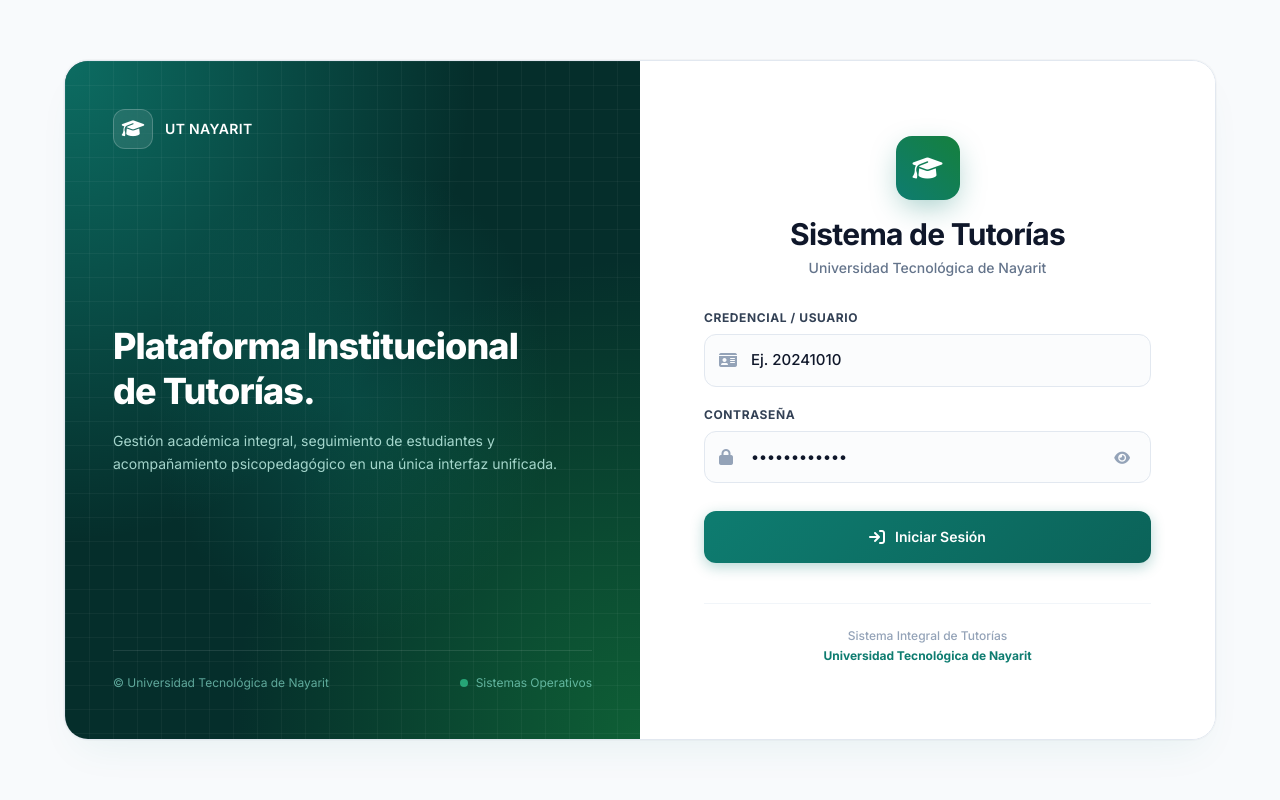
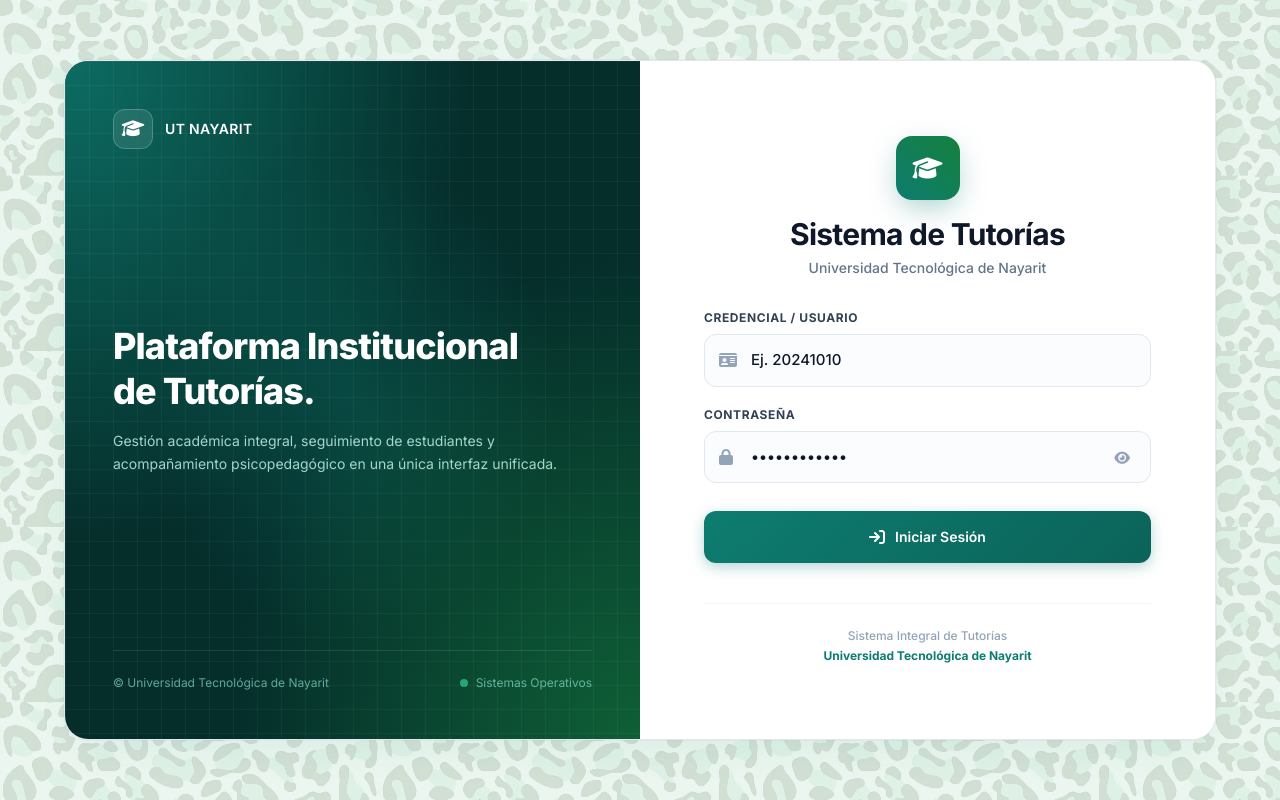
Before and after one commit to Ing-Segundo/sistema_tutorias, a Flask app: page / in a window 1280 px wide. Run offline with Flask 3, Linux system fonts and the light colour scheme; some libraries are stand-ins or nearby versions.

Commit message:
Update login.html

```diff
--- a/templates/login.html
+++ b/templates/login.html
@@ -1,5 +1,5 @@
 <!DOCTYPE html>
-<html lang="es" data-theme="light" class="h-full scroll-smooth">
+<html lang="es" data-theme="light" class="h-full scroll-smooth bg-[#EAF2ED]">
 <head>
     <meta charset="UTF-8" />
     <meta name="viewport" content="width=device-width, initial-scale=1.0" />
@@ -43,7 +43,7 @@
             --brand-primary: #0E7C70;
             --brand-primary-hover: #0B6359;
             --brand-accent: #15803D;
-            --bg-canvas: #F8FAFC;
+            --bg-canvas: #EAF2ED;
             --card-bg: rgba(255, 255, 255, 0.95);
             --text-primary: #0F172A;
             --text-secondary: #475569;
@@ -65,12 +65,30 @@
             }
         }
 
+        /* Capa con textura de manchas de alumno.html */
         body {
             font-family: 'Inter', system-ui, -apple-system, sans-serif;
             background-color: var(--bg-canvas);
             color: var(--text-primary);
             -webkit-font-smoothing: antialiased;
             -moz-osx-font-smoothing: grayscale;
+            position: relative;
+            min-height: 100vh;
+        }
+
+        body::before {
+            content: "";
+            position: fixed;
+            top: 0;
+            left: 0;
+            width: 100%;
+            height: 100%;
+            background-image: url("{% if url_for is defined %}{{ url_for('static', filename='img/manchas.jpeg') }}{% else %}/assets/img/manchas.jpeg{% endif %}");
+            background-repeat: repeat;
+            background-size: 380px auto;
+            opacity: 0.35;
+            pointer-events: none;
+            z-index: 0;
         }
 
         /* Glassmorphism & Enterprise Surface Elevation */
@@ -173,9 +191,9 @@
         }
     </style>
 </head>
-<body class="min-h-screen flex items-center justify-center p-0 lg:p-6 selection:bg-teal-500 selection:text-white">
+<body class="min-h-screen flex items-center justify-center p-0 lg:p-6 selection:bg-teal-500 selection:text-white relative">
 
-    <div class="w-full max-w-6xl min-h-screen lg:min-h-[680px] grid grid-cols-1 lg:grid-cols-12 glass-panel lg:rounded-3xl overflow-hidden">
+    <div class="w-full max-w-6xl min-h-screen lg:min-h-[680px] grid grid-cols-1 lg:grid-cols-12 glass-panel lg:rounded-3xl overflow-hidden relative z-10">
 
         <!-- VISUAL HERO PANEL (DESKTOP / TABLET LARGE) -->
         <div class="hidden lg:flex lg:col-span-6 mesh-gradient-bg p-12 flex-col justify-between relative overflow-hidden">
```
